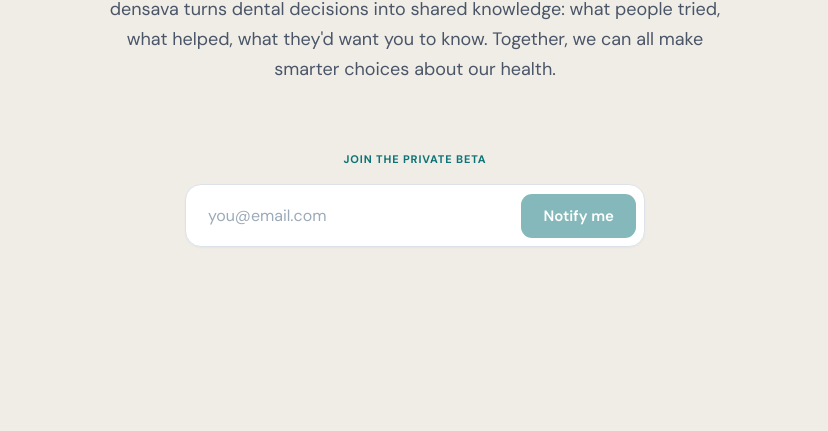
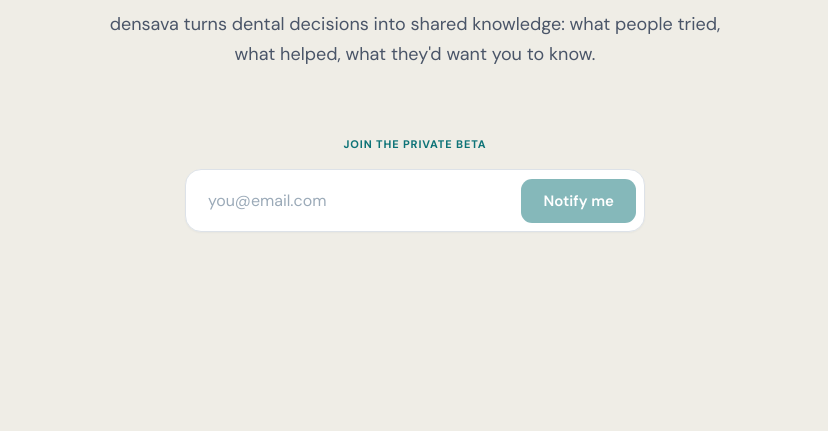
Before and after one commit to jawnster/densava-co, a website: page index.html in a window 1280 px wide. Shown: the part 369-800 px from the top of the page, without its empty margins (225-1053 px from the left). Drawn offline with Linux system fonts and the light colour scheme.

Commit message:
copy(landing): drop trailing "together we can make smarter choices" sentence
The "Together, we can all make smarter choices about our health." line
read as an extra thought after the sharp finish of "what they'd want
you to know." Trimmed it from both the visible splash copy and the
meta description; everything else is unchanged.

```diff
--- a/index.html
+++ b/index.html
@@ -4,7 +4,7 @@
 <meta charset="utf-8" />
 <meta name="viewport" content="width=device-width, initial-scale=1, viewport-fit=cover" />
 <title>densava — Stronger together in oral health</title>
-<meta name="description" content="densava turns dental decisions into shared knowledge: what people tried, what helped, what they'd want you to know. Together, we can all make smarter choices about our health." />
+<meta name="description" content="densava turns dental decisions into shared knowledge: what people tried, what helped, what they'd want you to know." />
 <meta name="theme-color" content="#EFEDE6" />
 
 <meta property="og:type" content="website" />
@@ -334,7 +334,7 @@
 
     <!-- description -->
     <p class="splash__sub fade-up" style="animation-delay: 0.28s">
-      densava turns dental decisions into shared knowledge: what people tried, what helped, what they'd want you to know. Together, we can all make smarter choices about our health.
+      densava turns dental decisions into shared knowledge: what people tried, what helped, what they'd want you to know.
     </p>
 
     <!-- form block -->
```
